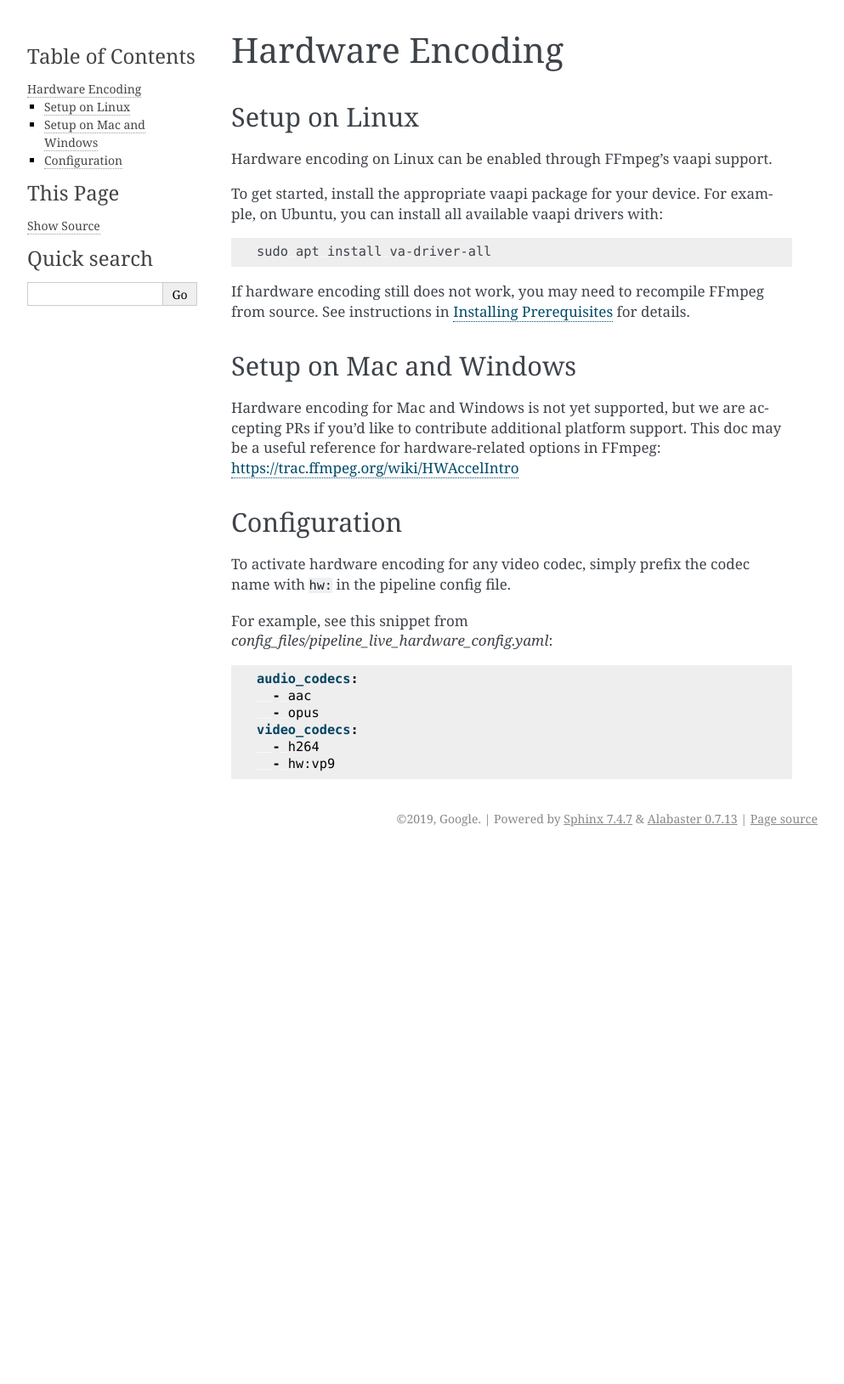
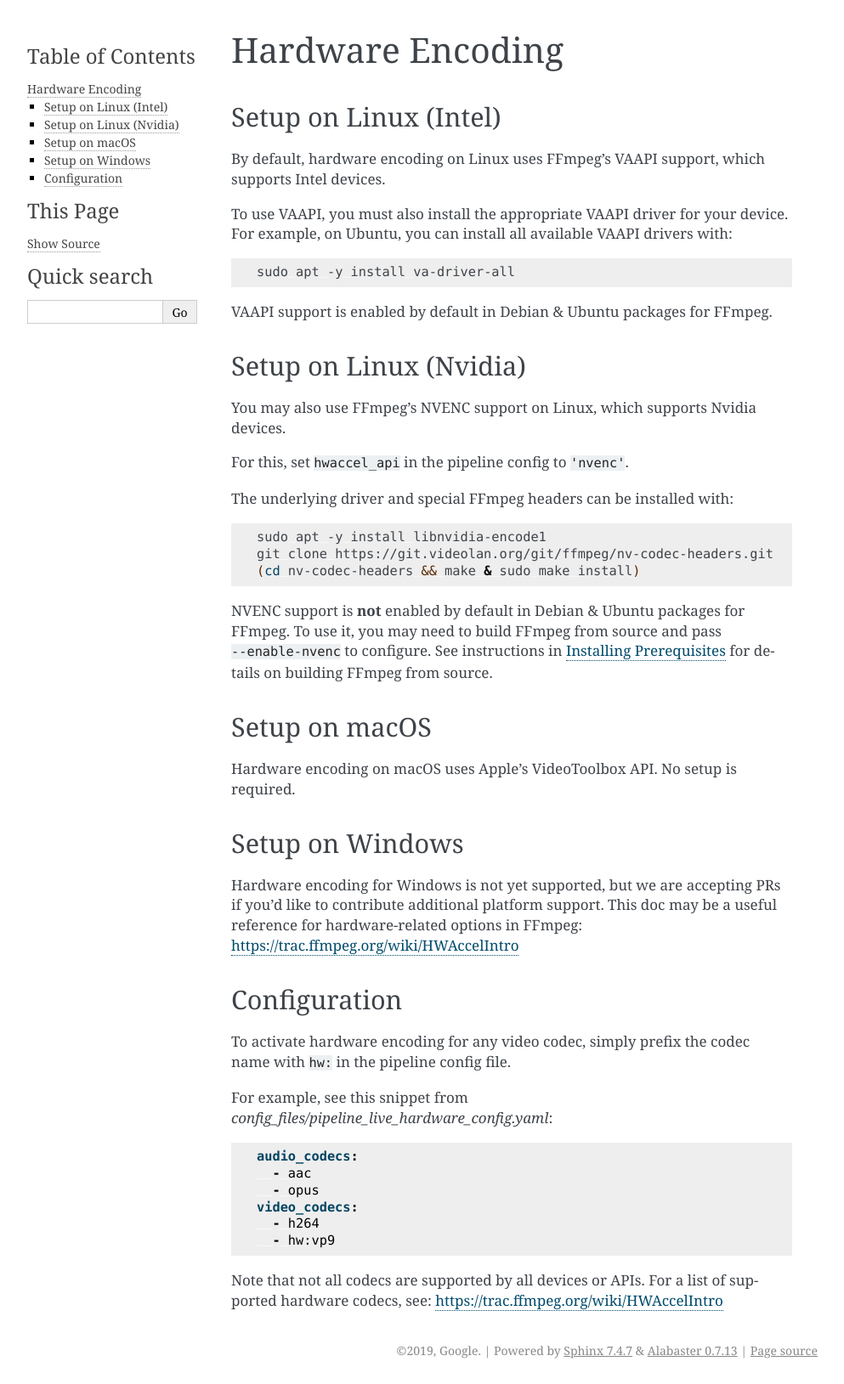
Before and after one commit to shaka-project/shaka-streamer, a Sphinx documentation site: the page built from docs/source/hardware_encoding.rst, in a window 1280 px wide. Shown: the whole page at 85% size, without its empty margins (148-1141 px from the left). Built offline with Sphinx 7.4.7, drawn with Linux system fonts in a browser that asks for light colours; before the commit the page ends 1003 px from its top, so only the background shows below that.

Commit message:
Generalize hardware encoding support to macOS
Also adds support for NVENC on Linux.

Closes #23

Change-Id: Iac9058a2eade1e8afa97929badc8ee9df88fe513

```diff
--- a/docs/source/hardware_encoding.rst
+++ b/docs/source/hardware_encoding.rst
@@ -16,27 +16,53 @@
 Hardware Encoding
 =================
 
-Setup on Linux
---------------
+Setup on Linux (Intel)
+----------------------
 
-Hardware encoding on Linux can be enabled through FFmpeg’s vaapi support.
+By default, hardware encoding on Linux uses FFmpeg’s VAAPI support, which
+supports Intel devices.
 
-To get started, install the appropriate vaapi package for your device.  For
-example, on Ubuntu, you can install all available vaapi drivers with:
+To use VAAPI, you must also install the appropriate VAAPI driver for your
+device.  For example, on Ubuntu, you can install all available VAAPI drivers
+with:
 
 .. code:: sh
 
-   sudo apt install va-driver-all
+   sudo apt -y install va-driver-all
 
-If hardware encoding still does not work, you may need to recompile FFmpeg from
-source. See instructions in :doc:`prerequisites` for details.
+VAAPI support is enabled by default in Debian & Ubuntu packages for FFmpeg.
 
-Setup on Mac and Windows
-------------------------
+Setup on Linux (Nvidia)
+-----------------------
 
-Hardware encoding for Mac and Windows is not yet supported, but we are
-accepting PRs if you’d like to contribute additional platform support.  This
-doc may be a useful reference for hardware-related options in FFmpeg:
+You may also use FFmpeg's NVENC support on Linux, which supports Nvidia devices.
+
+For this, set ``hwaccel_api`` in the pipeline config to ``'nvenc'``.
+
+The underlying driver and special FFmpeg headers can be installed with:
+
+.. code:: sh
+
+  sudo apt -y install libnvidia-encode1
+  git clone https://git.videolan.org/git/ffmpeg/nv-codec-headers.git
+  (cd nv-codec-headers && make & sudo make install)
+
+NVENC support is **not** enabled by default in Debian & Ubuntu packages for
+FFmpeg.  To use it, you may need to build FFmpeg from source and pass
+``--enable-nvenc`` to configure.  See instructions in :doc:`prerequisites` for
+details on building FFmpeg from source.
+
+Setup on macOS
+--------------
+
+Hardware encoding on macOS uses Apple's VideoToolbox API.  No setup is required.
+
+Setup on Windows
+----------------
+
+Hardware encoding for Windows is not yet supported, but we are accepting PRs if
+you’d like to contribute additional platform support.  This doc may be a useful
+reference for hardware-related options in FFmpeg:
 https://trac.ffmpeg.org/wiki/HWAccelIntro
 
 Configuration
@@ -56,3 +82,6 @@ For example, see this snippet from
    video_codecs:
      - h264
      - hw:vp9
+
+Note that not all codecs are supported by all devices or APIs.  For a list of
+supported hardware codecs, see: https://trac.ffmpeg.org/wiki/HWAccelIntro
--- a/docs/source/overview.rst
+++ b/docs/source/overview.rst
@@ -49,8 +49,6 @@ Platform support
 ----------------
 
 We support common Linux distributions and macOS.
-
-Hardware encoding is not yet supported on macOS.  See `issue #23`_.
 
 Multiple VAAPI devices are not yet supported on Linux.  See `issue #17`_.
 
```
Also changed, not shown: CHANGELOG.md (+2 -0 lines), docs/source/prerequisites.rst (+5 -5 lines), 4 other files.
